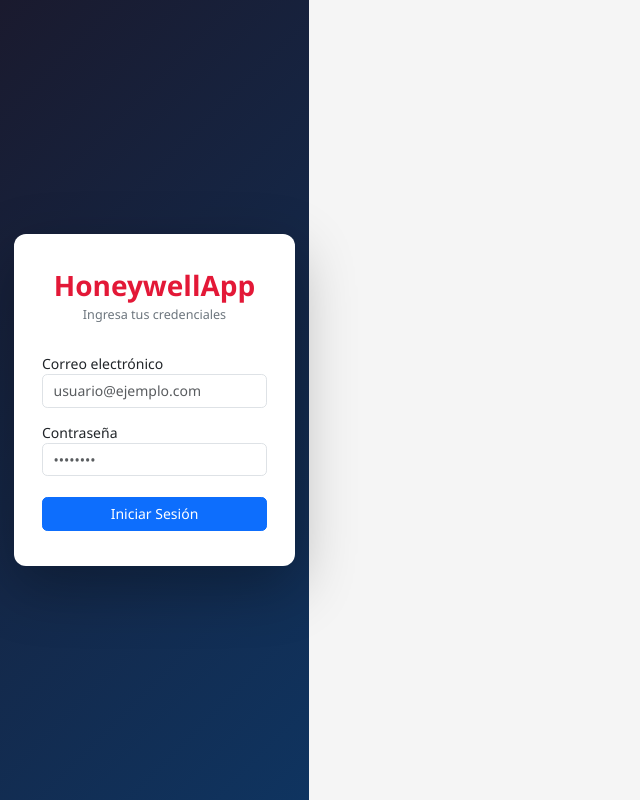
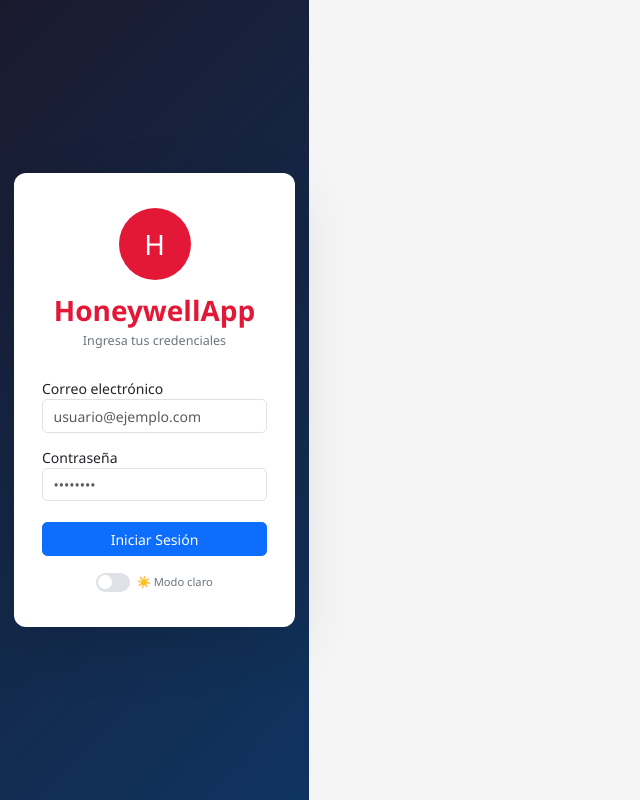
Before and after one commit to agiri1397/agiri1397, an ASP.NET Core app: page /login in a window 1280 px wide. Shown: the whole page, without its empty margins (0-640 px from the left). Run offline with ASP.NET Core 8, Linux system fonts and the light colour scheme; some libraries are stand-ins or nearby versions.

Commit message:
feat: agregar toggle de modo oscuro/claro en login y barra superior
- ThemeService: persiste preferencia en localStorage, aplica data-theme al <html>
- index.html: JS helper HoneywellApp.setTheme + anti-flash en carga inicial
- app.css: tokens CSS variables para light/dark (bg, surface, text, inputs, tablas)
- Login.razor: toggle debajo del formulario con ícono ☀️/🌙
- MainLayout.razor: toggle en top-row disponible en toda la app autenticada
- MauiProgram.cs: registro de ThemeService como Scoped
- _Imports.razor: agrega using HoneywellApp.MauiBlazor.Services

https://claude.ai/code/session_01SEV8vHXCZE2LNcXWoXwMhS

```diff
--- a/HoneywellApp/src/HoneywellApp.MauiBlazor/Components/Layout/MainLayout.razor
+++ b/HoneywellApp/src/HoneywellApp.MauiBlazor/Components/Layout/MainLayout.razor
@@ -1,6 +1,7 @@
 @inherits LayoutComponentBase
 @inject IAuthService AuthService
 @inject NavigationManager Nav
+@inject ThemeService Theme
 
 <div class="page">
     @if (_isAuthenticated)
@@ -10,7 +11,11 @@
         </div>
         <main>
             <div class="top-row px-4">
-                <span class="me-3 text-white small">@_userEmail</span>
+                <span class="me-auto text-white small">@_userEmail</span>
+                <label class="theme-toggle me-3" style="margin-top:0; color:rgba(255,255,255,0.8);">
+                    <input type="checkbox" checked="@Theme.IsDark" @onchange="ToggleTheme" />
+                    @(Theme.IsDark ? "🌙" : "☀️")
+                </label>
                 <button class="btn btn-sm btn-outline-light" @onclick="Logout">Salir</button>
             </div>
             <article class="content px-4">
@@ -30,6 +35,7 @@
 
     protected override async Task OnInitializedAsync()
     {
+        await Theme.InitAsync();
         _isAuthenticated = await AuthService.IsAuthenticatedAsync();
         if (_isAuthenticated)
             _userEmail = await AuthService.GetCurrentUserEmailAsync();
@@ -38,6 +44,12 @@
             Nav.NavigateTo("/login");
     }
 
+    private async Task ToggleTheme()
+    {
+        await Theme.ToggleAsync();
+        StateHasChanged();
+    }
+
     private async Task Logout()
     {
         await AuthService.LogoutAsync();
--- a/HoneywellApp/src/HoneywellApp.MauiBlazor/Components/Pages/Login.razor
+++ b/HoneywellApp/src/HoneywellApp.MauiBlazor/Components/Pages/Login.razor
@@ -1,12 +1,14 @@
 @page "/login"
 @inject IAuthService AuthService
 @inject NavigationManager Nav
+@inject ThemeService Theme
 
 <PageTitle>Iniciar Sesión</PageTitle>
 
 <div class="login-container">
     <div class="login-card">
         <div class="login-header">
+            <div class="hw-logo">H</div>
             <h2>HoneywellApp</h2>
             <p>Ingresa tus credenciales</p>
         </div>
@@ -49,6 +51,11 @@
                 }
             </button>
         </EditForm>
+
+        <label class="theme-toggle">
+            <input type="checkbox" checked="@Theme.IsDark" @onchange="ToggleTheme" />
+            @(Theme.IsDark ? "🌙 Modo oscuro" : "☀️ Modo claro")
+        </label>
     </div>
 </div>
 
@@ -60,6 +67,7 @@
 
     protected override async Task OnInitializedAsync()
     {
+        await Theme.InitAsync();
         if (await AuthService.IsAuthenticatedAsync())
             Nav.NavigateTo("/products");
     }
@@ -87,4 +95,9 @@
             _isLoading = false;
         }
     }
+
+    private async Task ToggleTheme()
+    {
+        await Theme.ToggleAsync();
+    }
 }
--- a/HoneywellApp/src/HoneywellApp.MauiBlazor/Components/_Imports.razor
+++ b/HoneywellApp/src/HoneywellApp.MauiBlazor/Components/_Imports.razor
@@ -9,3 +9,4 @@
 @using HoneywellApp.Application.Interfaces
 @using HoneywellApp.Domain.Interfaces
 @using HoneywellApp.MauiBlazor.Components
+@using HoneywellApp.MauiBlazor.Services
--- a/HoneywellApp/src/HoneywellApp.MauiBlazor/MauiProgram.cs
+++ b/HoneywellApp/src/HoneywellApp.MauiBlazor/MauiProgram.cs
@@ -1,8 +1,9 @@
 using CommunityToolkit.Maui;
 using HoneywellApp.Application.Interfaces;
-using HoneywellApp.Application.Services;   // IApiAuthClient, IApiProductClient, AuthService, ProductService
+using HoneywellApp.Application.Services;
 using HoneywellApp.Domain.Interfaces;
 using HoneywellApp.Infrastructure.Services;
+using HoneywellApp.MauiBlazor.Services;
 using HoneywellApp.Persistence;
 using HoneywellApp.Persistence.Data;
 using Microsoft.Extensions.Logging;
@@ -59,6 +60,9 @@ public static class MauiProgram
         builder.Services.AddScoped<IAuthService, AuthService>();
         builder.Services.AddScoped<IProductService, ProductService>();
 
+        // UI Services
+        builder.Services.AddScoped<ThemeService>();
+
         var app = builder.Build();
 
         // Apply EF migrations on startup
--- a/HoneywellApp/src/HoneywellApp.MauiBlazor/wwwroot/css/app.css
+++ b/HoneywellApp/src/HoneywellApp.MauiBlazor/wwwroot/css/app.css
@@ -4,7 +4,7 @@
 
 /* ── Root variables ─────────────────────────────────────── */
 :root {
-    --hw-primary: #e31837;        /* Honeywell red */
+    --hw-primary: #e31837;
     --hw-primary-dark: #b5122b;
     --hw-secondary: #1a1a2e;
     --hw-accent: #0f3460;
@@ -12,6 +12,32 @@
     --hw-warning: #ffc107;
     --hw-sidebar-width: 220px;
     --hw-toprow-height: 3.5rem;
+
+    /* Light mode tokens */
+    --hw-bg: #f5f5f5;
+    --hw-surface: #ffffff;
+    --hw-text: #212529;
+    --hw-text-muted: #6c757d;
+    --hw-border: #dee2e6;
+    --hw-input-bg: #ffffff;
+    --hw-input-text: #212529;
+    --hw-card-shadow: 0 20px 60px rgba(0,0,0,0.12);
+    --hw-row-hover: rgba(227,24,55,0.04);
+}
+
+/* ── Dark mode tokens ───────────────────────────────────── */
+[data-theme="dark"] {
+    --hw-bg: #0d0d0d;
+    --hw-surface: #1a1a2e;
+    --hw-text: #e9ecef;
+    --hw-text-muted: #adb5bd;
+    --hw-border: #2c2c4a;
+    --hw-input-bg: #12122a;
+    --hw-input-text: #e9ecef;
+    --hw-card-shadow: 0 20px 60px rgba(0,0,0,0.5);
+    --hw-row-hover: rgba(227,24,55,0.08);
+    --hw-accent: #162447;
+    --hw-secondary: #0d0d1a;
 }
 
 /* ── Global reset ───────────────────────────────────────── */
@@ -25,7 +51,9 @@ html, body {
     padding: 0;
     font-family: 'Segoe UI', system-ui, -apple-system, sans-serif;
     font-size: 14px;
-    background-color: #f5f5f5;
+    background-color: var(--hw-bg);
+    color: var(--hw-text);
+    transition: background-color 0.25s, color 0.25s;
 }
 
 /* ── Page layout ────────────────────────────────────────── */
@@ -117,12 +145,13 @@ main {
 }
 
 .login-card {
-    background: #fff;
+    background: var(--hw-surface);
     border-radius: 12px;
     padding: 2.5rem 2rem;
     width: 100%;
     max-width: 420px;
-    box-shadow: 0 20px 60px rgba(0, 0, 0, 0.3);
+    box-shadow: var(--hw-card-shadow);
+    transition: background-color 0.25s;
 }
 
 .login-header {
@@ -137,8 +166,84 @@ main {
 }
 
 .login-header p {
-    color: #6c757d;
+    color: var(--hw-text-muted);
     font-size: 0.9rem;
+}
+
+/* ── Dark mode toggle ───────────────────────────────────── */
+.theme-toggle {
+    display: flex;
+    align-items: center;
+    gap: 0.5rem;
+    cursor: pointer;
+    font-size: 0.8rem;
+    color: var(--hw-text-muted);
+    user-select: none;
+    margin-top: 1.25rem;
+    justify-content: center;
+}
+
+.theme-toggle input[type="checkbox"] {
+    appearance: none;
+    width: 2.4rem;
+    height: 1.3rem;
+    background: var(--hw-border);
+    border-radius: 999px;
+    position: relative;
+    cursor: pointer;
+    transition: background 0.2s;
+    flex-shrink: 0;
+}
+
+.theme-toggle input[type="checkbox"]:checked {
+    background: var(--hw-primary);
+}
+
+.theme-toggle input[type="checkbox"]::after {
+    content: '';
+    position: absolute;
+    top: 0.15rem;
+    left: 0.15rem;
+    width: 1rem;
+    height: 1rem;
+    border-radius: 50%;
+    background: #fff;
+    transition: transform 0.2s;
+}
+
+.theme-toggle input[type="checkbox"]:checked::after {
+    transform: translateX(1.1rem);
+}
+
+/* ── Form inputs dark mode ──────────────────────────────── */
+.form-control {
+    background-color: var(--hw-input-bg);
+    color: var(--hw-input-text);
+    border-color: var(--hw-border);
+    transition: background-color 0.25s, color 0.25s, border-color 0.25s;
+}
+
+.form-control:focus {
+    background-color: var(--hw-input-bg);
+    color: var(--hw-input-text);
+    border-color: var(--hw-primary);
+    box-shadow: 0 0 0 0.2rem rgba(227,24,55,0.2);
+}
+
+/* ── Table dark mode ────────────────────────────────────── */
+.table {
+    color: var(--hw-text);
+    border-color: var(--hw-border);
+}
+
+.table > :not(caption) > * {
+    border-color: var(--hw-border);
+    background-color: transparent;
+}
+
+.table-hover tbody tr:hover {
+    background-color: var(--hw-row-hover);
+    color: var(--hw-text);
 }
 
 .hw-logo {
--- a/HoneywellApp/src/HoneywellApp.MauiBlazor/wwwroot/index.html
+++ b/HoneywellApp/src/HoneywellApp.MauiBlazor/wwwroot/index.html
@@ -16,5 +16,17 @@
         <a class="dismiss">🗙</a>
     </div>
     <script src="_framework/blazor.webview.js" autostart="false"></script>
+    <script>
+        window.HoneywellApp = {
+            setTheme: function (mode) {
+                document.documentElement.setAttribute('data-theme', mode);
+            }
+        };
+        // Aplica el tema guardado antes de que Blazor cargue (evita flash)
+        (function () {
+            const saved = localStorage.getItem('dark_mode');
+            if (saved === '1') document.documentElement.setAttribute('data-theme', 'dark');
+        })();
+    </script>
 </body>
 </html>
```
Also changed, not shown: HoneywellApp/src/HoneywellApp.MauiBlazor/Services/ThemeService.cs (added, +38 -0 lines).
